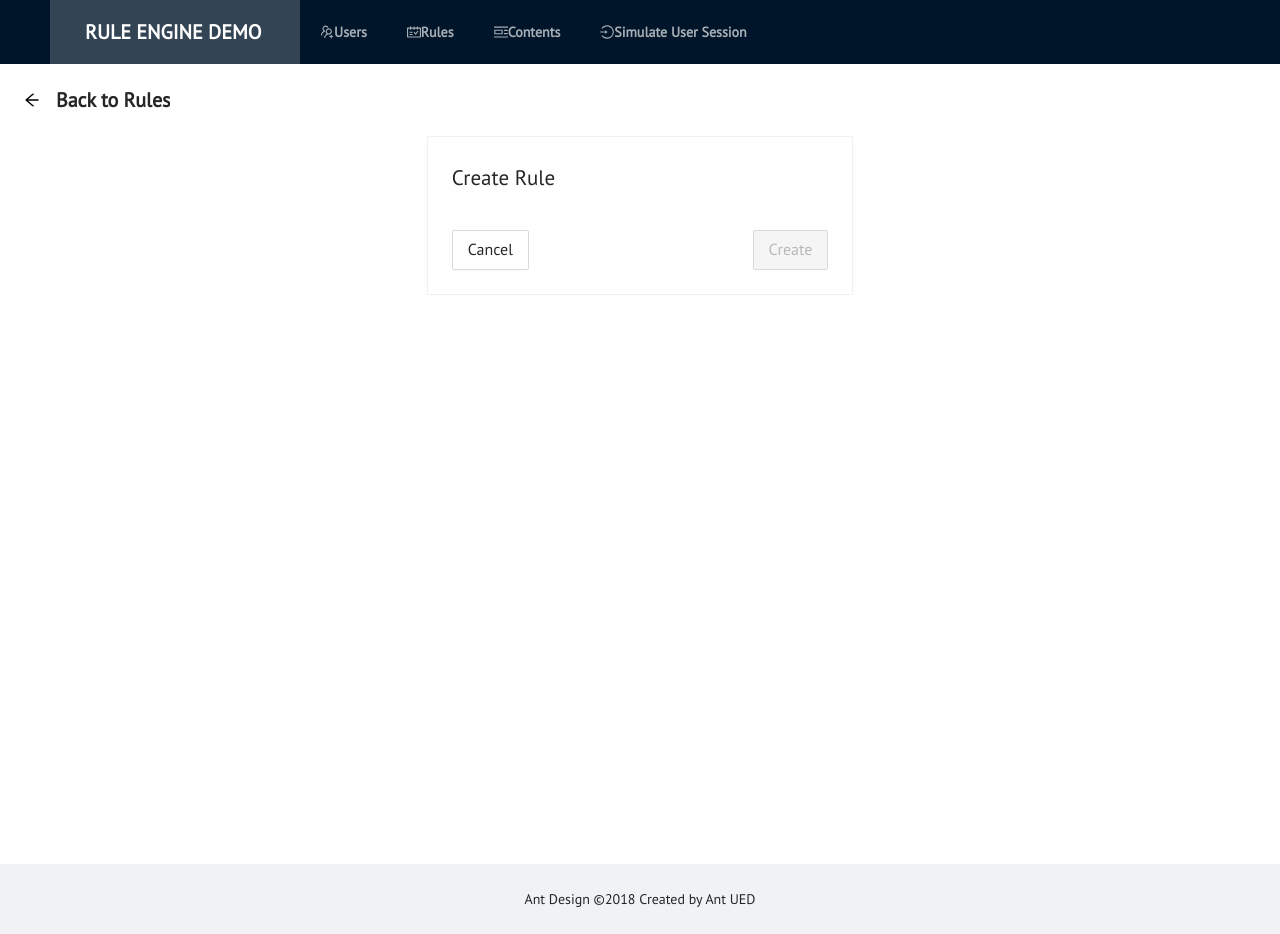
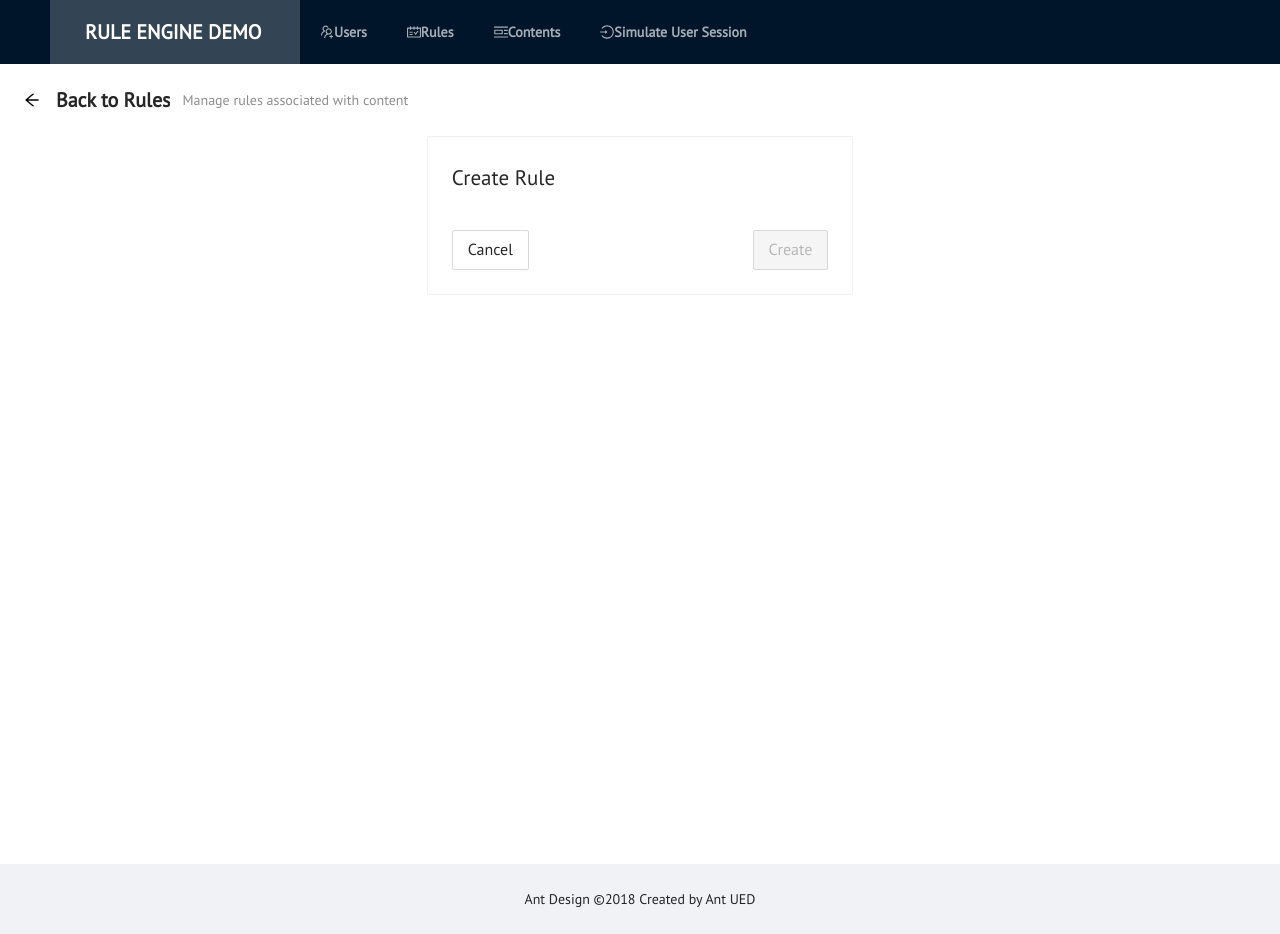
Before and after one commit to rahulbhooteshwar/rule-engine-demo-client, a React (Create React App) app: page /rules/create in a window 1280 px wide. Built offline with nearby package versions, Linux system fonts and the light colour scheme; no server answers.

Commit message:
lint fix

```diff
--- a/src/components/CountrySelector.js
+++ b/src/components/CountrySelector.js
@@ -1,3 +1,5 @@
+/* eslint-disable react-hooks/exhaustive-deps */
+
 import React, { useEffect, useState } from 'react'
 import { Select, Typography } from 'antd';
 import Axios from 'axios';
--- a/src/components/IssuerSegmentationSelector.js
+++ b/src/components/IssuerSegmentationSelector.js
@@ -1,3 +1,5 @@
+/* eslint-disable react-hooks/exhaustive-deps */
+
 import React, { useEffect, useState } from 'react'
 import { Select, Typography } from 'antd';
 import Axios from 'axios';
--- a/src/components/LangSelector.js
+++ b/src/components/LangSelector.js
@@ -1,3 +1,4 @@
+/* eslint-disable react-hooks/exhaustive-deps */
 import React, { useEffect, useState } from 'react'
 import { Select, Typography } from 'antd';
 import Axios from 'axios';
--- a/src/components/MarketSelector.js
+++ b/src/components/MarketSelector.js
@@ -1,3 +1,4 @@
+/* eslint-disable react-hooks/exhaustive-deps */
 import React, { useEffect, useState } from 'react'
 import { Select, Typography } from 'antd';
 import Axios from 'axios';
--- a/src/pages/CreateUpdateRule.js
+++ b/src/pages/CreateUpdateRule.js
@@ -1,3 +1,4 @@
+/* eslint-disable react-hooks/exhaustive-deps */
 import React, { useEffect, useState } from 'react'
 import Axios from 'axios'
 import { message, Row, Col, Card, Space, Button, Spin, PageHeader } from 'antd';
@@ -182,6 +183,7 @@ const CreateUpdateRule = () => {
         className="site-page-header"
         onBack={() => history.push('/rules')}
         title="Back to Rules"
+        subTitle="Manage rules associated with content"
       />
 
       <Row>
```
